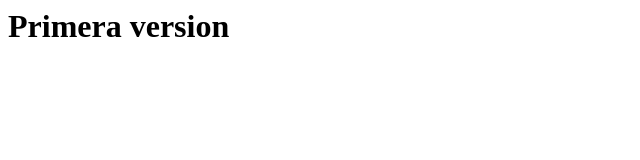
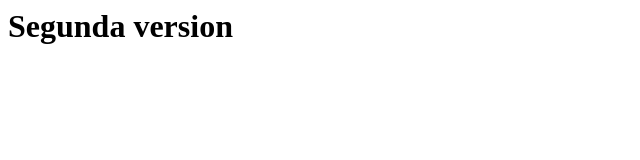
Before and after one commit to alvarogarcialdv/asir01-github, a plain HTML site: page index.html in a window 1280 px wide. Shown: the full height of the page, 0-640 px from the left. Drawn offline with Linux system fonts and the light colour scheme.

Commit message:
Segunda versión

```diff
--- a/index.html
+++ b/index.html
@@ -1 +1 @@
-<h1> Primera version</h1>
+<h1> Segunda version</h1>
```
